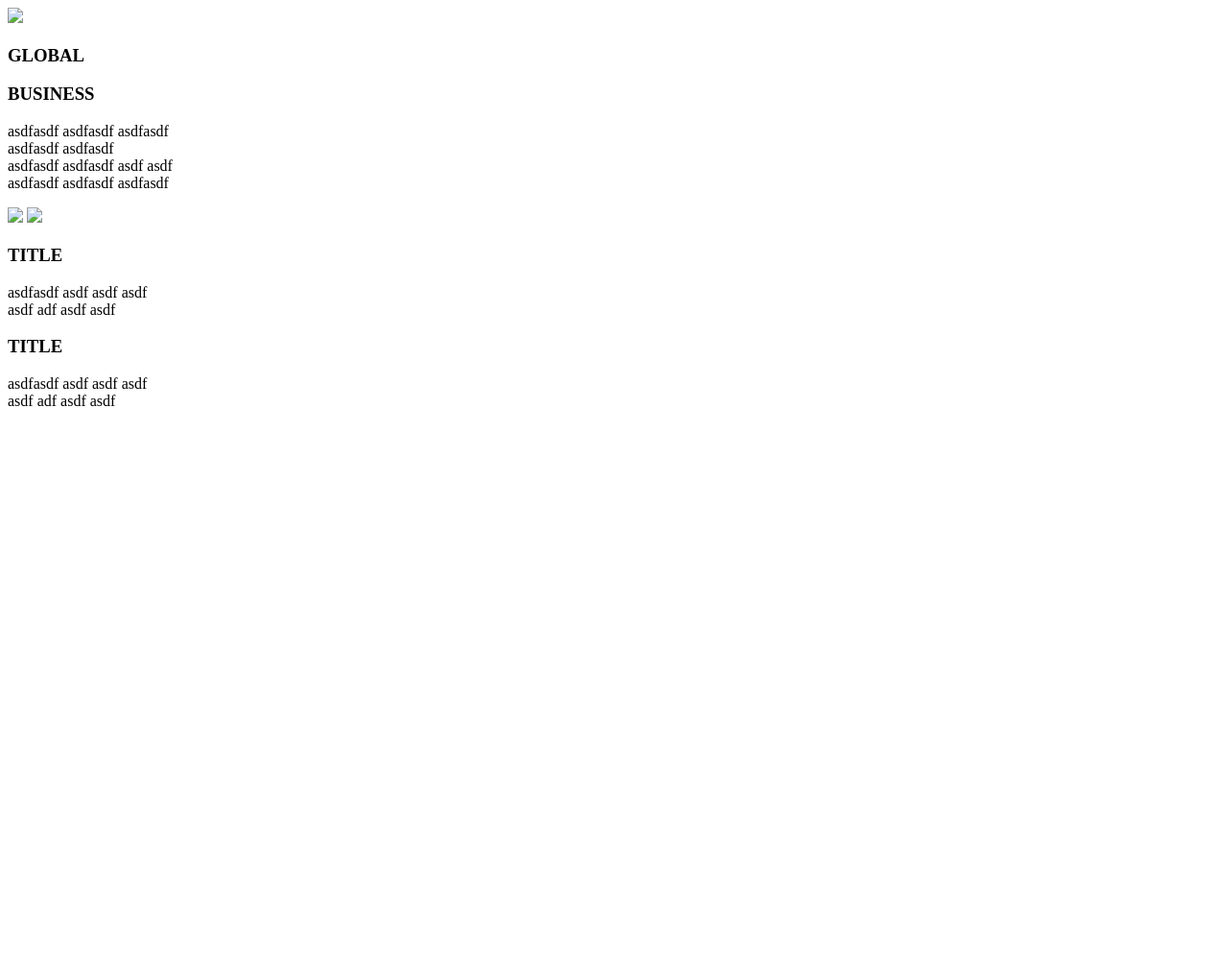
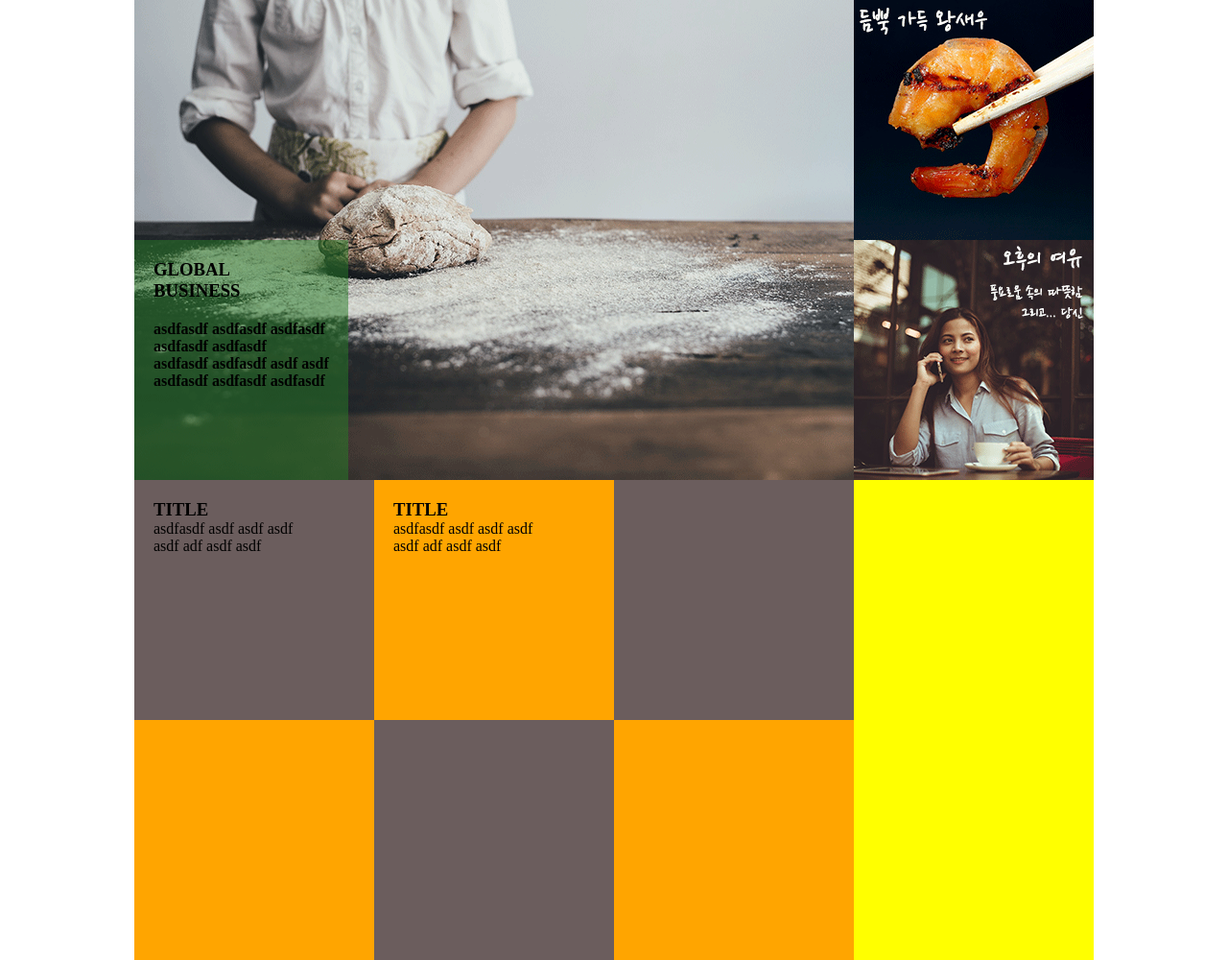
Before and after one commit to JungWook87/SBS_WEB, a plain HTML site: page about.html in a window 1280 px wide. Shown: the whole page at 96% size. Before the commit the page ends 800 px from the top, so only its background shows below. Drawn offline with Linux system fonts and the light colour scheme; the site is published under a folder, as on GitHub Pages, so addresses that start at the root find nothing.

Commit message:
Update about.html

```diff
--- a/about.html
+++ b/about.html
@@ -4,13 +4,13 @@
     <meta charset="UTF-8">
     <meta http-equiv="X-UA-Compatible" content="IE=edge">
     <meta name="viewport" content="width=device-width, initial-scale=1.0">
-    <link rel="stylesheet" href="/about.css">
+    <link rel="stylesheet" href="about.css">
     <title>About</title>
 </head>
 <body>
     <div id="top">
         <div class="top_left">
-            <img src="/Resource 1-02/chef_about.png">
+            <img src="Resource 1-02/chef_about.png">
             <div id="green_box">
                 <h3>GLOBAL</h3>
                 <h3>BUSINESS</h3>
@@ -24,8 +24,8 @@
         </div>
 
         <div class="top_right">
-            <img src="/Resource 1-02/right1.png">
-            <img src="/Resource 1-02/right2.png">
+            <img src="Resource 1-02/right1.png">
+            <img src="Resource 1-02/right2.png">
         </div>
     </div>
 
```
